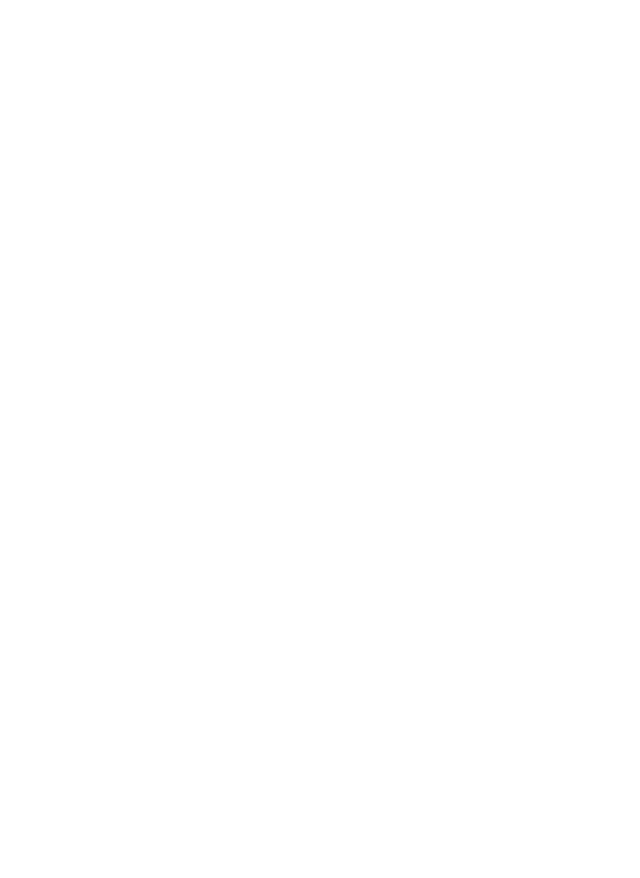
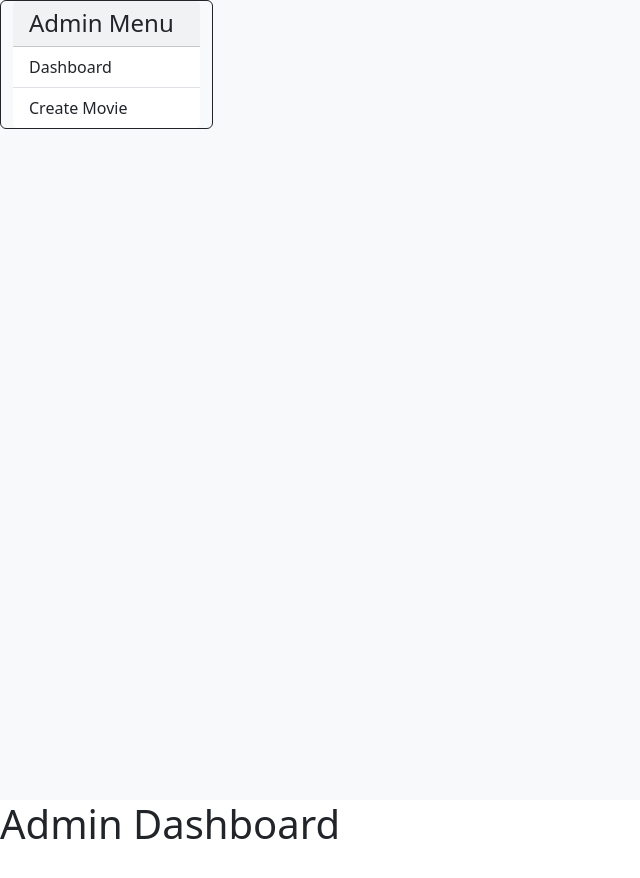
Before and after one commit to AndreaDistefanoDev/webapp-react, a React (Vite) app: page /admin in a window 1280 px wide. Before the commit this address had no page. Shown: the top 878 px of the page, without its empty margins (0-640 px from the left). Before the commit the page ends 800 px from the top, so only its background shows below. Built offline with nearby package versions, Linux system fonts and the light colour scheme.

Commit message:
Add Admin layout and dashboard with navigation links

```diff
--- a/src/App.jsx
+++ b/src/App.jsx
@@ -5,6 +5,8 @@ import Movies from "./pages/Movies"
 import About from "./pages/About"
 import Contact from "./pages/Contact"
 import SingleMovie from "./pages/SingleMovie"
+import AdminLayout from "./layouts/AdminLayout"
+
 function App() {
 
 
@@ -21,6 +23,10 @@ function App() {
               <Route path="/about" element={<About />} />
               <Route path="/contact" element={<Contact />} />
             </Route>
+            <Route element={<AdminLayout />} >
+              <Route path="/admin" element={<h1>Admin Dashboard</h1>} />
+              <Route path="/admin/movies/create" element={<h1>Admin Create Movie</h1>} />
+            </Route>
           </Route>
         </Routes>
 
--- a/src/components/AppHeader.jsx
+++ b/src/components/AppHeader.jsx
@@ -70,6 +70,7 @@ export default function AppHeader() {
                                 Search
                             </button>
                         </form>
+                        <NavLink className="btn btn-outline-success" to="/admin">Admin</NavLink>
                     </div>
                 </div>
             </nav>
--- /dev/null
+++ b/src/layouts/AdminLayout.jsx
@@ -0,0 +1,34 @@
+import { NavLink, Outlet } from "react-router-dom";
+
+
+export default function AdminLayout() {
+    return (
+        <>
+
+            <div className="container-fluid min-vh-100 bg-light">
+                <div className="row">
+                    <aside className="card col-md-4 col-lg-3 col-xl-2 bg-light border-end border-dark ">
+                        <h4 className="card-header">Admin Menu</h4>
+                        <ul className="list-group list-group-flush">
+                            <li className="list-group-item">
+                                <NavLink className="nav-link" to="/admin">Dashboard</NavLink>
+                            </li>
+                            <li className="list-group-item">
+                                <NavLink className="nav-link" to="/admin/movies/create">Create Movie</NavLink>
+                            </li>
+                        </ul>
+                    </aside>
+                </div>
+
+
+            </div>
+
+            <main className="min-vh-100">
+                <Outlet />
+            </main>
+
+
+        </>
+
+    )
+}
```
Also changed, not shown: src/pages/Admin/Dashboard.jsx (added, +43 -0 lines).
